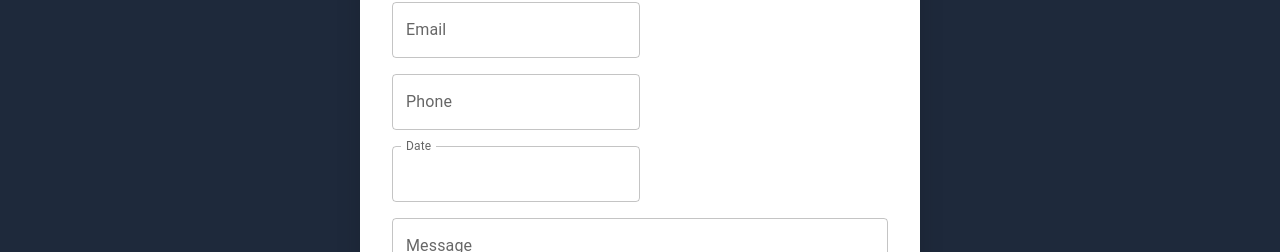
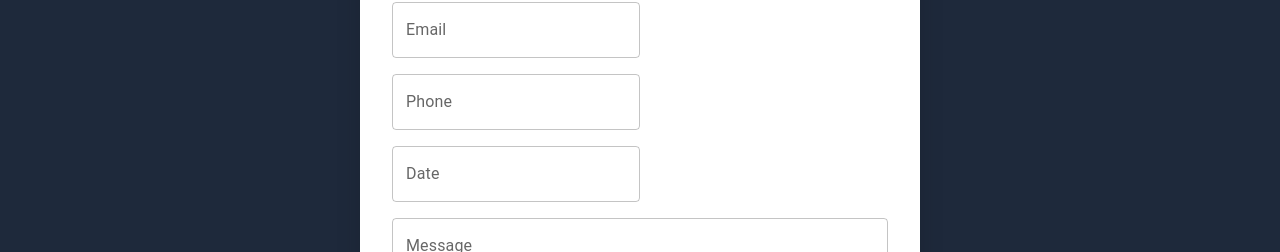
Before and after one commit to demorgia-dev-1/logistics, a React (Vite) app: page / in a window 1280 px wide. Shown: the part 2759-3011 px from the top of the page. Built offline with nearby package versions, Linux system fonts and the light colour scheme.

Commit message:
Updated code

```diff
--- a/src/components/WhyChooseUs.jsx
+++ b/src/components/WhyChooseUs.jsx
@@ -236,7 +236,8 @@ const WhyChooseUs = () => {
                   <TextField fullWidth label="Phone" variant="outlined" size="medium" />
                 </Grid>
                 <Grid item xs={12} sm={6}>
-  <TextField
+                  <TextField fullWidth label="Date" variant="outlined" size="medium" />
+  {/* <TextField
     fullWidth
     label="Date"
     // type="date"
@@ -261,7 +262,7 @@ const WhyChooseUs = () => {
         cursor: "pointer",
       },
     }}
-  />
+  /> */}
 </Grid>
 
 
```
